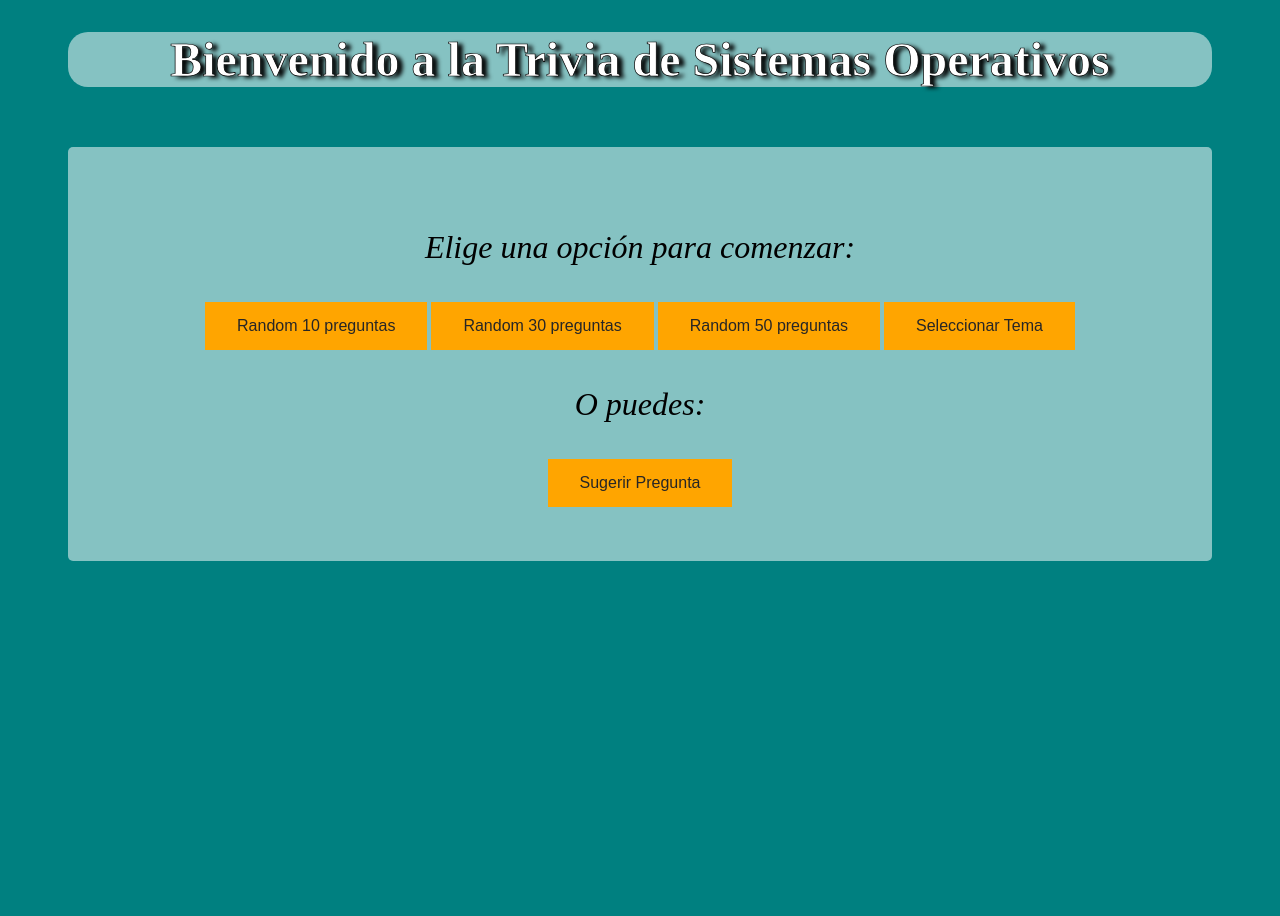
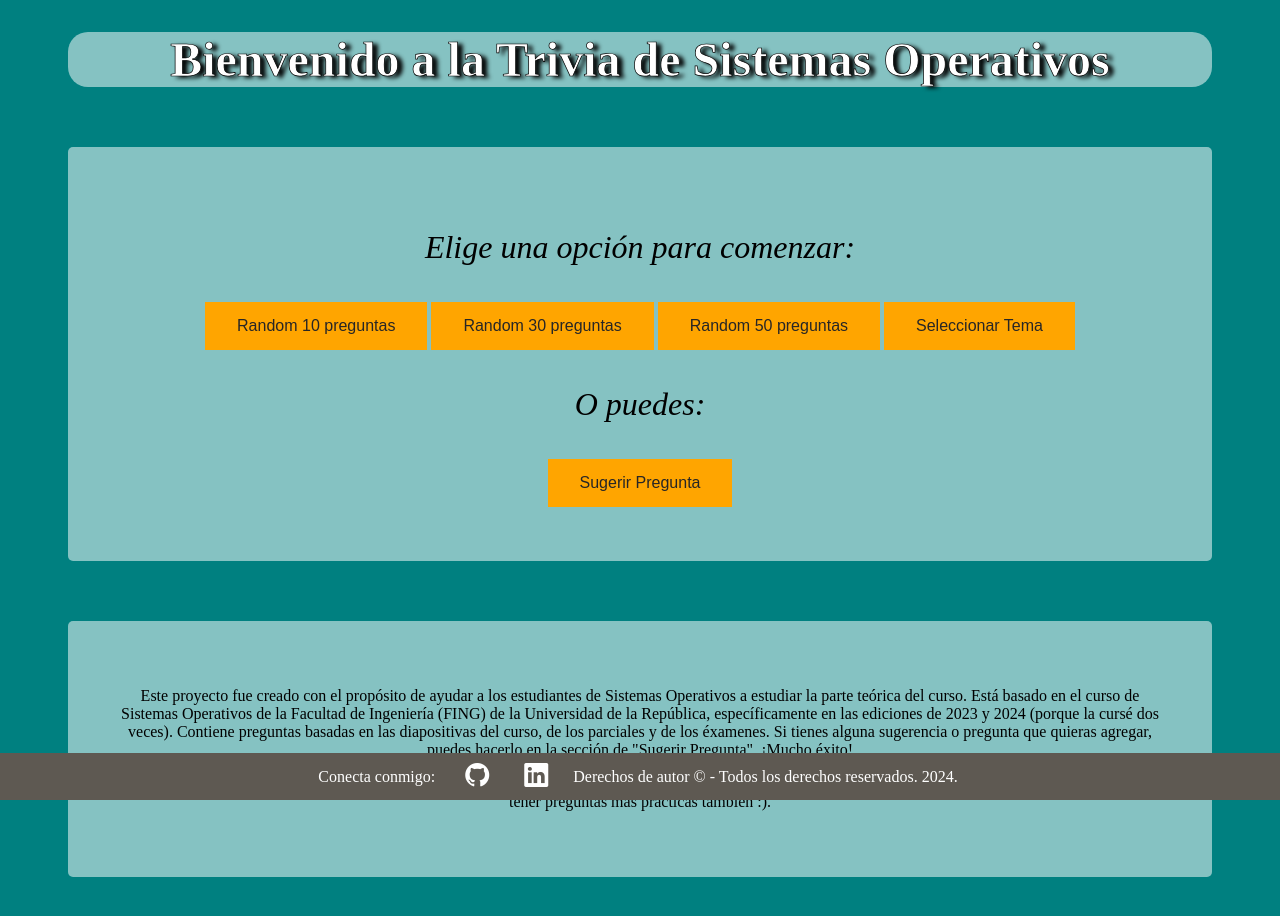
Before and after one commit to sofiabordagorry/trivia-app, a React (Create React App) app: page / in a window 1280 px wide. Shown: the top 916 px of the page. Before the commit the page ends 800 px from the top, so only its background shows below. Built offline with nearby package versions, Linux system fonts and the light colour scheme.

Commit message:
Pagina de error, cambio en topics.json, arreglos de css, se puede elegir responder 10, 30 o todas las preguntas

```diff
--- a/public/data/topics.json
+++ b/public/data/topics.json
@@ -1,6 +1,7 @@
 {
   "topics": [
-    "Introducción",
-    "Estructura de los Sistemas de Computación"
+    {"name": "Introducción", "implemented": "si"},
+    {"name": "Estructura de los Sistemas de Computación", "implemented": "si"},
+    {"name": "Estructura de los Sistemas de Operativos", "implemented": "no"}
   ]
 }
--- a/public/index.html
+++ b/public/index.html
@@ -7,7 +7,7 @@
   <meta name="theme-color" content="#000000" />
   <meta name="description" content="Web site created using create-react-app" />
   <link rel="icon" href="favicon.ico" />
-<link rel="stylesheet" href="https://cdn.jsdelivr.net/npm/bootstrap-icons@1.3.0/font/bootstrap-icons.css">
+ <link rel="stylesheet" href="https://cdn.jsdelivr.net/npm/bootstrap-icons@1.3.0/font/bootstrap-icons.css">
   <!--
       manifest.json provides metadata used when your web app is installed on a
       user's mobile device or desktop. See https://developers.google.com/web/fundamentals/web-app-manifest/
--- a/src/App.jsx
+++ b/src/App.jsx
@@ -4,6 +4,7 @@ import Welcome from './components/Welcome';
 import Trivia from './components/Trivia';
 import ThemeSelection from './components/ThemeSelection';
 import SuggestQuestion from './components/SuggestQuestion';
+import ErrorNotImplemented from './components/ErrorNotImplemented';
 
 function App() {
   return (
@@ -11,6 +12,7 @@ function App() {
       <Routes>
         <Route path="/" element={<Welcome />} />
         <Route path="/trivia/:type/:count" element={<Trivia />} /> {/* Actualiza la ruta para incluir :count */}
+        <Route path="/error-not-implemented" element={<ErrorNotImplemented/>} />
         <Route path="/select-theme" element={<ThemeSelection />} />
         <Route path="/suggest-question" element={<SuggestQuestion />} />
       </Routes>
--- /dev/null
+++ b/src/components/ErrorNotImplemented.jsx
@@ -0,0 +1,40 @@
+// ErrorNotImplemented.jsx
+import React from 'react';
+import Spinner from './Spinner';
+import Footer from './Footer';
+import { useEffect, useState } from 'react';
+import { Link } from 'react-router-dom';
+
+function ErrorNotImplemented() {
+    const [loading, setLoading] = useState(true);
+    useEffect(() => {
+        // Simula la carga de datos
+        setTimeout(() => {
+            setLoading(false);
+        }, 500); // Cambia este valor al tiempo de carga de tus datos
+    }, []);
+
+
+    if (loading) {
+        return <Spinner />;
+    }
+
+    return (
+        <div>
+        <div>
+            <h1 className="error">Lo sentimos, aún no está implementada la trivia para este tema :(</h1>
+        </div>
+        {!loading && <Footer />}
+        <div style={{ textAlign: 'center', justifyContent: 'center' }}>
+            <Link to="/">
+                <button>Volver al inicio</button>
+            </Link>
+        </div>
+        <div>
+            <img src="images/PerritoTrabajando.png" alt="Cute Dog" className="images-cute" />
+        </div>
+        </div>
+    );
+}
+
+export default ErrorNotImplemented;
--- /dev/null
+++ b/src/components/Footer.jsx
@@ -0,0 +1,17 @@
+import React from 'react';
+
+const Footer = () => {
+    return (
+        <footer>
+            <p>Conecta conmigo:</p>
+            <ul>
+            <li><a href="https://github.com/sofiabordagorry" target="_blank"><i class="bi bi-github"></i></a></li>
+            <li><a href="https://www.linkedin.com/in/sofiabordagorry/" target="_blank"><i class="bi bi-linkedin"></i></a></li>
+            </ul>
+            <p></p>
+            <p>Derechos de autor © <span id="year"></span> - Todos los derechos reservados. 2024.</p>
+       </footer>
+    );
+};
+
+export default Footer;
--- a/src/components/Welcome.jsx
+++ b/src/components/Welcome.jsx
@@ -3,6 +3,7 @@ import { Link } from 'react-router-dom';
 import Modal from 'react-modal';
 import SuggestQuestion from './SuggestQuestion';
 import Spinner from './Spinner'; // Asegúrate de que este es el camino correcto a tu archivo Spinner.jsx
+import Footer from './Footer';
 
 
 function Welcome() {
@@ -56,6 +57,18 @@ function Welcome() {
                 </div>
             </Modal>
             </div>
+            <div className="options-container">
+                <p className="info-text">
+                    Este proyecto fue creado con el propósito de ayudar a los estudiantes de Sistemas Operativos a estudiar la parte teórica del curso. Está basado en el curso de
+                    Sistemas Operativos de la Facultad de Ingeniería (FING) de la Universidad de la República, específicamente en las ediciones de 2023 y 2024 (porque la cursé dos veces).
+                    Contiene preguntas basadas en las diapositivas del curso, de los parciales y de los éxamenes. Si tienes alguna sugerencia o pregunta que quieras agregar, puedes hacerlo en la sección de "Sugerir Pregunta".
+                    ¡Mucho éxito!
+                </p>
+                <p className='info-text'>
+                    PD: Los temás de la sección "Seleccionar Tema" se irán actualizando y por ahora todas las preguntas son exclusivamente teóricas, en un futuro se espera poder tener preguntas más prácticas también :).
+                </p>
+            </div>
+            {!loading && <Footer />} {/* Renderizar el Footer solo cuando no hay spinner */}
         </div>
     );
 }
--- a/src/styles/styles.css
+++ b/src/styles/styles.css
@@ -1,11 +1,12 @@
 /* styles.css */
 body {
-    background-color: #008080; /* Un tono de verde */
-    color: white; /* Letras blancas */
+    background-color: #008080;
+    color: white;
     text-align: center;
     background-repeat: repeat; /* Repetir la imagen en todas las direcciones */
 }
 
+/* titulos */
 h1 {
     color: white;
     background-color: rgba(256, 256, 256, 0.52);
@@ -16,52 +17,21 @@ h1 {
     font-size: 3em;
     text-shadow: 5px 2px 4px #000000;
     -webkit-text-stroke: 0.7px black; /* Borde negro de 1 píxel para navegadores WebKit (Safari, Chrome) */
-    text-stroke: 0.7px black; /* Borde negro de 1 píxel */
 }
-
-.loading {
-    font-size: 2.5em;
-}
-
-.question-text, .options-text {
-    font-size: 2em;
-    color: black;
-    font-style: italic; /* Establece el texto en cursiva */
-}
-
-.final-score {
-    font-size: 1.5em;
-    color: black;
-}
-
 
 h2 {
     color: black;
     font-size: 2em;
 }
 
-.compare-answer, .report-error, .suggest{
+.error{
     color: white;
+    background-color: transparent;
+    text-align: center;
+    justify-content: center;
 }
 
-button {
-    background-color: #FFA500; /* Naranja */
-    color: rgb(39, 38, 38); /* Letras blancas */
-    border: none;
-    padding: 15px 32px;
-    text-align: center;
-    text-decoration: none;
-    display: inline-block;
-    font-size: 16px;
-    margin: 4px 2px;
-    transition-duration: 0.4s;
-    cursor: pointer;
-}
-
-button:hover {
-    background-color: #FF4500; /* Un tono más oscuro de naranja */
-    color: white;
-}
+/* Spinner y pantalla de carga*/
 
 /* Spinner */
 .spinner-container {
@@ -82,6 +52,10 @@ button:hover {
     animation: spin 2s linear infinite;
     margin-bottom: 20px; /* Espacio para el mensaje */
 }
+
+.loading { /* texto de la pantalla de carga */
+    font-size: 2.5em;
+}
 /* Safari */
 @-webkit-keyframes spin {
     0% { -webkit-transform: rotate(0deg); }
@@ -93,18 +67,73 @@ button:hover {
     100% { transform: rotate(360deg); }
 }
 
+/* textos*/
+.question-text, .options-text {
+    font-size: 2em;
+    color: black;
+    font-style: italic;
+}
+
+.info-text{
+    font-size: 1em;
+    color: black;
+}
+
+.final-score {
+    font-size: 1.5em;
+    color: black;
+}
+
+.compare-answer, .report-error, .suggest{
+    color: white;
+}
+
+/* barra de progreso */
+
+.barra {
+    height: 20px;
+    width: 70%;
+    background-color: #f3f3f3;
+    border: 2px black solid;
+    padding: 0;
+    margin: 0 auto;
+    display: flex;
+}
+
+/* botones */
+
+button {
+    background-color: #FFA500;
+    color: rgb(39, 38, 38);
+    border: none;
+    padding: 15px 32px;
+    text-align: center;
+    text-decoration: none;
+    display: inline-block;
+    font-size: 16px;
+    margin: 4px 2px;
+    transition-duration: 0.4s;
+    cursor: pointer;
+}
+
+button:hover {
+    background-color: #FF4500;
+    color: white;
+}
+
+/* Modals */
+
 .ReactModal__Overlay {
-    background-color: transparent !important; /* Gris oscuro transparente */
+    background-color: transparent !important;
     display: flex;
     justify-content: center;
     align-items: center;
-    background-color: #008080; /* Un tono de verde */
+    background-color: #008080;
 
 }
 
-
 .ReactModal__Content {
-    background: #2f2f2f !important; /* Gris oscuro */
+    background: #2f2f2f !important;
     width: 80%;
     max-width: 800px;
     position: relative !important;
@@ -128,19 +157,21 @@ button:hover {
     bottom: 0;
     left: 0;
     z-index: 9999;
-    background-color: #2f2f2f; /* Gris oscuro */
-    margin: 0 auto; /* Establece los márgenes izquierdo y derecho en automático para centrar el div */
+    background-color: #2f2f2f;
+    margin: 0 auto;
 
 }
 
 .modal-content {
     width: 80%;
     max-width: 900px;
-    background-color: #2f2f2f; /* Gris oscuro */
+    background-color: #2f2f2f;
     padding: 20px;
     border-radius: 4px;
-    margin: 0 auto; /* Establece los márgenes izquierdo y derecho en automático para centrar el div */
+    margin: 0 auto;
 }
+
+/* Forms de los modals*/
 
 form {
     display: flex;
@@ -161,8 +192,8 @@ form textarea {
 }
 
 form input[type="submit"] {
-    background-color: #FFA500; /* Naranja */
-    color: white; /* Letras blancas */
+    background-color: #FFA500;
+    color: white;
     border: none;
     padding: 10px 20px;
     text-align: center;
@@ -175,11 +206,9 @@ form input[type="submit"] {
 }
 
 form input[type="submit"]:hover {
-    background-color: #FF4500; /* Un tono más oscuro de naranja */
+    background-color: #FF4500;
     color: white;
 }
-
-/* styles.css */
 .options-container, .question-container, .results-container {
     background-color: rgba(256, 256, 256, 0.52);
     padding: 50px;
@@ -189,40 +218,81 @@ form input[type="submit"]:hover {
     box-sizing: border-box; /* Incluir el relleno y el borde en el ancho total */
 }
 
-.barra {
-    height: 20px;
-    width: 70%;
-    background-color: #f3f3f3;
-    border: 2px black solid;
-    padding: 0;
-    margin: 0 auto; /* Establece los márgenes izquierdo y derecho en automático para centrar el div */
-    display: flex; /* Usa flexbox para alinear el contenido */
-}
+/* Model para ver los resultados especificamente*/
 
-/* styles.css */
-.modal-content {
-    padding: 20px;
-}
-
-/* styles.css */
 .answer-info {
     display: flex;
-    justify-content: space-around; /* Distribuye los elementos de forma equitativa */
+    justify-content: space-around;
 }
 
 .answer-item {
-    flex: 0.25; /* Hace que los elementos dentro de .answer-info tengan un ancho más pequeño */
+    flex: 0.25;
 }
 
+.bi {
+    font-size: 24px;
+    margin-left: 10px;
+}
 
-.bi {
-    font-size: 24px; /* Tamaño más grande para el tick/cruz */
-    margin-left: 10px; /* Espacio entre el texto de la pregunta y el tick/cruz */
-}
+/* Preguntas fillInTheBlank*/
 
 .fill {
     width: 100%;
     max-width: 400px;
     height: 50px;
-    font-size: 20px; /* Cambia esto al tamaño de fuente que desees */
+    font-size: 20px;
 }
+
+/* imagenes */
+
+/* ErrorNotImplemented.css */
+.error-container {
+    text-align: center;
+}
+
+.images-cute {
+    max-width: 100%;
+    height: auto;
+}
+
+
+/* footer */
+
+footer {
+    text-align: center;
+    background-color: #5e5952;
+    padding: 10px;
+    position: fixed;
+    bottom: 0;
+    width: 100%;
+    display: flex;
+    flex-wrap: wrap;
+    justify-content: center;
+    margin: 0 -10px;
+}
+
+footer p, footer ul {
+    margin: 0;
+    padding: 0;
+    list-style: none;
+}
+
+footer p {
+    margin-right: 20px;
+    margin-top: 5px;
+}
+
+footer ul li {
+    display: inline;
+    margin-right: 20px;
+}
+
+footer ul li:last-child {
+    margin-right: 0;
+}
+
+footer .bi {
+    font-size: 24px;
+    margin-right: 5px;
+    color: white; /* Cambiar el color de los íconos */
+}
```
Also changed, not shown: src/components/ThemeSelection.jsx (+63 -5 lines), src/components/Trivia.jsx (+14 -6 lines), public/images/PerritoTrabajando.png (added).
